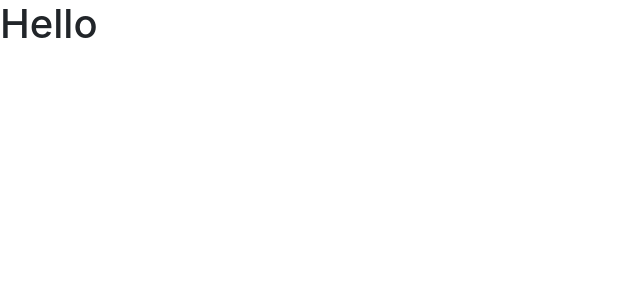
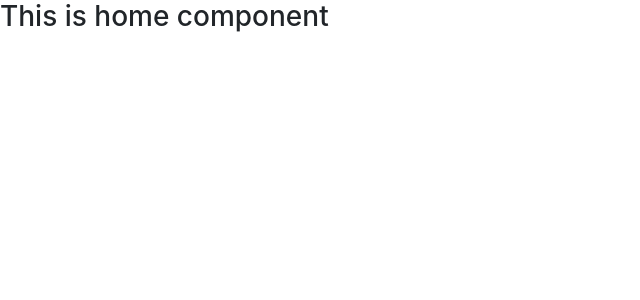
Before and after one commit to DebabrataSaha-570/Saha-Motors-Client, a React (Create React App) app: page / in a window 1280 px wide. Shown: the top 300 px of the page, without its empty margins (0-640 px from the left). Built offline with nearby package versions, Linux system fonts and the light colour scheme.

Commit message:
react router added

```diff
--- a/package.json
+++ b/package.json
@@ -8,6 +8,7 @@
     "@testing-library/user-event": "^13.5.0",
     "react": "^17.0.2",
     "react-dom": "^17.0.2",
+    "react-router-dom": "^5.3.0",
     "react-scripts": "5.0.0",
     "web-vitals": "^2.1.4"
   },
--- a/src/App.js
+++ b/src/App.js
@@ -1,11 +1,30 @@
-import logo from './logo.svg';
 import './App.css';
+import React from "react";
+import {
+  BrowserRouter as Router,
+  Switch,
+  Route,
+  Link
+} from "react-router-dom";
+import Home from './Pages/Home/Home/Home';
+import NotFound from './Pages/NotFound/NotFound';
 
 function App() {
   return (
-    <div >
-      <h1>Hello</h1>
-    </div>
+    <Router>
+      <Switch>
+        <Route path="/home">
+          <Home></Home>
+        </Route>
+
+        <Route exact path="/">
+          <Home></Home>
+        </Route>
+        <Route path="*">
+          <NotFound></NotFound>
+        </Route>
+      </Switch>
+    </Router>
   );
 }
 
--- /dev/null
+++ b/src/Pages/Home/Home/Home.js
@@ -0,0 +1,11 @@
+import React from 'react';
+
+const Home = () => {
+    return (
+        <div>
+            <h3>This is home component</h3>
+        </div>
+    );
+};
+
+export default Home;
--- /dev/null
+++ b/src/Pages/NotFound/NotFound.js
@@ -0,0 +1,12 @@
+import React from 'react';
+
+const NotFound = () => {
+    return (
+        <div>
+            <h2>Page Not Found!!</h2>
+            <h3>404, Error</h3>
+        </div>
+    );
+};
+
+export default NotFound;
```
Also changed, not shown: 1 other file (tests, documents, lock files or other folders).
